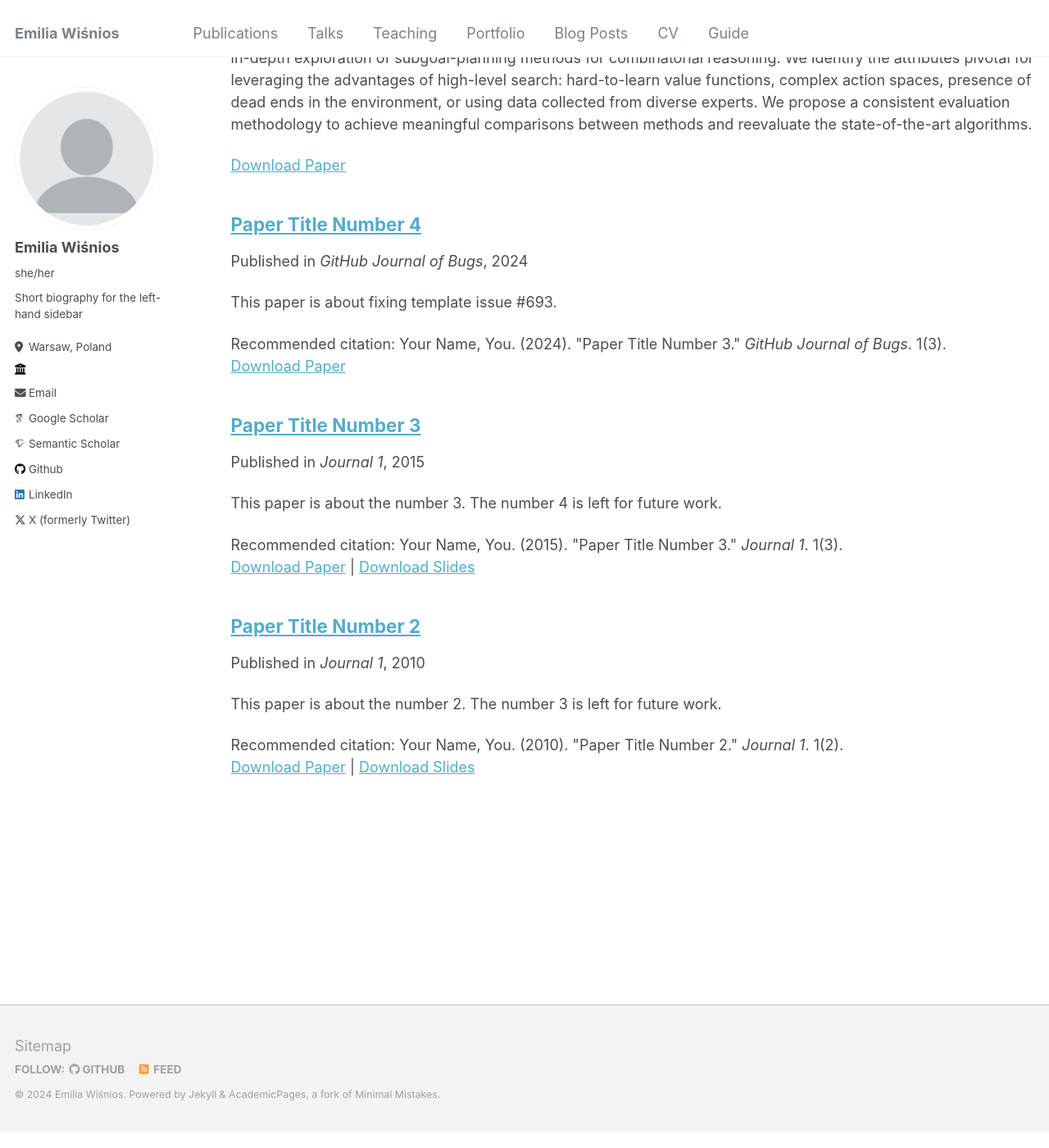
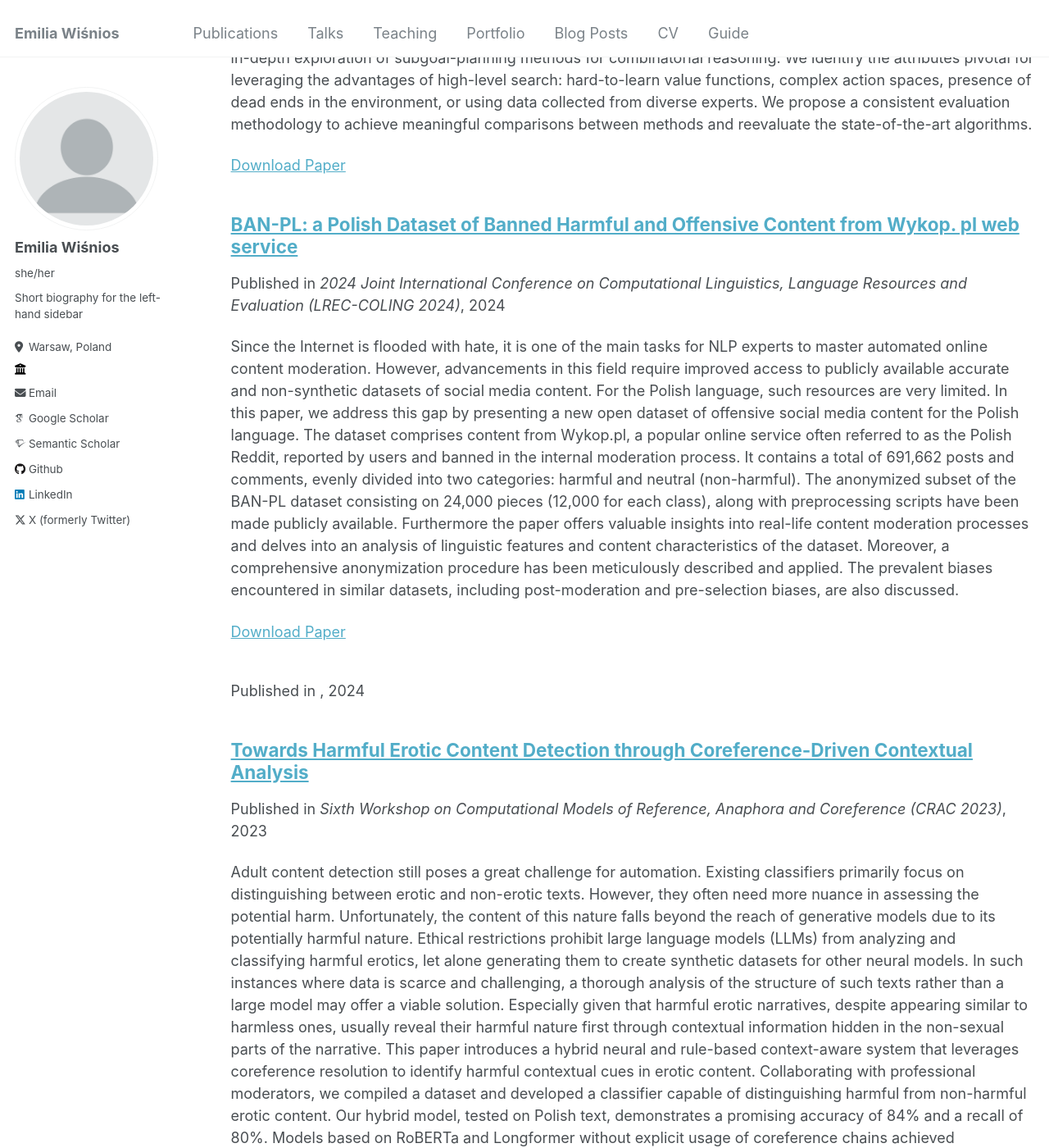
Before and after one commit to emiliawisnios/emiliawisnios.github.io, a Jekyll site: the page built from _pages/publications.md, in a window 1280 px wide and 1400 px high, scrolled down 367 px. Shown: the whole window at 82% size. Built offline with Jekyll 4.4.1, drawn with Linux system fonts in a browser that asks for light colours; some web fonts are replaced; some of the changed text lies outside the part shown.

Commit message:
publication test

```diff
--- a/_publications/2010-10-01-paper-title-number-2.md
+++ /dev/null
@@ -1,13 +0,0 @@
----
-title: "Paper Title Number 2"
-collection: publications
-permalink: /publication/2010-10-01-paper-title-number-2
-excerpt: 'This paper is about the number 2. The number 3 is left for future work.'
-date: 2010-10-01
-venue: 'Journal 1'
-slidesurl: 'http://academicpages.github.io/files/slides2.pdf'
-paperurl: 'http://academicpages.github.io/files/paper2.pdf'
-citation: 'Your Name, You. (2010). &quot;Paper Title Number 2.&quot; <i>Journal 1</i>. 1(2).'
----
-
-The contents above will be part of a list of publications, if the user clicks the link for the publication than the contents of section will be rendered as a full page, allowing you to provide more information about the paper for the reader. When publications are displayed as a single page, the contents of the above "citation" field will automatically be included below this section in a smaller font.
--- a/_publications/2015-10-01-paper-title-number-3.md
+++ /dev/null
@@ -1,13 +0,0 @@
----
-title: "Paper Title Number 3"
-collection: publications
-permalink: /publication/2015-10-01-paper-title-number-3
-excerpt: 'This paper is about the number 3. The number 4 is left for future work.'
-date: 2015-10-01
-venue: 'Journal 1'
-slidesurl: 'http://academicpages.github.io/files/slides3.pdf'
-paperurl: 'http://academicpages.github.io/files/paper3.pdf'
-citation: 'Your Name, You. (2015). &quot;Paper Title Number 3.&quot; <i>Journal 1</i>. 1(3).'
----
-
-The contents above will be part of a list of publications, if the user clicks the link for the publication than the contents of section will be rendered as a full page, allowing you to provide more information about the paper for the reader. When publications are displayed as a single page, the contents of the above "citation" field will automatically be included below this section in a smaller font.
--- /dev/null
+++ b/_publications/2022-11-10-policy-tracker.md
@@ -0,0 +1,12 @@
+---
+title: "Climate Policy Tracker: Pipeline for automated analysis of public climate policies"
+collection: publications
+permalink: /publication/2022-11-10-policy-tracker
+excerpt: 'The number of standardized policy documents regarding climate policy and their publication frequency is significantly increasing. The documents are long and tedious for manual analysis, especially for policy experts, lawmakers, and citizens who lack access or domain expertise to utilize data analytics tools. Potential consequences of such a situation include reduced citizen governance and involvement in climate policies and an overall surge in analytics costs, rendering less accessibility for the public. In this work, we use a Latent Dirichlet Allocation-based pipeline for the automatic summarization and analysis of 10-years of national energy and climate plans (NECPs) for the period from 2021 to 2030, established by 27 Member States of the European Union. We focus on analyzing policy framing, the language used to describe specific issues, to detect essential nuances in the way governments frame their climate policies and achieve climate goals. The methods leverage topic modeling and clustering for the comparative analysis of policy documents across different countries. It allows for easier integration in potential user-friendly applications for the development of theories and processes of climate policy. This would further lead to better citizen governance and engagement over climate policies and public policy research.'
+date: 2022-11-10
+venue: 'Tackling Climate Change with Machine Learning: workshop at NeurIPS 2022'
+paperurl: 'https://neurips.cc/virtual/2022/poster/59304'
+#citation: 'Your Name, You. (2024). &quot;Paper Title Number 3.&quot; <i>GitHub Journal of Bugs</i>. 1(3).'
+---
+
+The contents above will be part of a list of publications, if the user clicks the link for the publication than the contents of section will be rendered as a full page, allowing you to provide more information about the paper for the reader. When publications are displayed as a single page, the contents of the above "citation" field will automatically be included below this section in a smaller font.
--- /dev/null
+++ b/_publications/2023-08-01-unesco.md
@@ -0,0 +1,12 @@
+---
+title: "Deep Dive into the Language of International Relations: NLP-based Analysis of UNESCO's Summary Records"
+collection: publications
+permalink: /publication/2023-08-01-unesco
+excerpt: 'Cultural heritage is an arena of international relations that interests all states worldwide. The inscription process on the UNESCO World Heritage List and the UNESCO Representative List of the Intangible Cultural Heritage of Humanity often leads to tensions and conflicts among states. This research addresses these challenges by developing automatic tools that provide valuable insights into the decision-making processes regarding inscriptions to the two lists mentioned above. We propose innovative topic modelling and tension detection methods based on UNESCO's summary records. Our analysis achieved a commendable accuracy rate of 72% in identifying tensions. Furthermore, we have developed an application tailored for diplomats, lawyers, political scientists, and international relations researchers that facilitates the efficient search of paragraphs from selected documents and statements from specific speakers about chosen topics. This application is a valuable resource for enhancing the understanding of complex decision-making dynamics within international heritage inscription procedures.'
+date: 2023-08-01
+venue: '3rd Workshop on Computational Linguistics for the Political and Social Sciences at KONVENS 2023 Conference'
+paperurl: 'https://aclanthology.org/2023.cpss-1.8/'
+#citation: 'Your Name, You. (2024). &quot;Paper Title Number 3.&quot; <i>GitHub Journal of Bugs</i>. 1(3).'
+---
+
+The contents above will be part of a list of publications, if the user clicks the link for the publication than the contents of section will be rendered as a full page, allowing you to provide more information about the paper for the reader. When publications are displayed as a single page, the contents of the above "citation" field will automatically be included below this section in a smaller font.
--- /dev/null
+++ b/_publications/2023-10-22-crac.md
@@ -0,0 +1,13 @@
+---
+title: "Towards Harmful Erotic Content Detection through Coreference-Driven Contextual Analysis"
+collection: publications
+permalink: /publication/2023-10-22-crac
+excerpt: 'Adult content detection still poses a great challenge for automation. Existing classifiers primarily focus on distinguishing between erotic and non-erotic texts. However, they often need more nuance in assessing the potential harm. Unfortunately, the content of this nature falls beyond the reach of generative models due to its potentially harmful nature. Ethical restrictions prohibit large language models (LLMs) from analyzing and classifying harmful erotics, let alone generating them to create synthetic datasets for other neural models. In such instances where data is scarce and challenging, a thorough analysis of the structure of such texts rather than a large model may offer a viable solution. Especially given that harmful erotic narratives, despite appearing similar to harmless ones, usually reveal their harmful nature first through contextual information hidden in the non-sexual parts of the narrative.
+This paper introduces a hybrid neural and rule-based context-aware system that leverages coreference resolution to identify harmful contextual cues in erotic content. Collaborating with professional moderators, we compiled a dataset and developed a classifier capable of distinguishing harmful from non-harmful erotic content. Our hybrid model, tested on Polish text, demonstrates a promising accuracy of 84% and a recall of 80%. Models based on RoBERTa and Longformer without explicit usage of coreference chains achieved significantly weaker results, underscoring the importance of coreference resolution in detecting such nuanced content as harmful erotics. This approach also offers the potential for enhanced visual explainability, supporting moderators in evaluating predictions and taking necessary actions to address harmful content.'
+date: 2023-10-22
+venue: 'Sixth Workshop on Computational Models of Reference, Anaphora and Coreference (CRAC 2023)'
+paperurl: 'https://aclanthology.org/2023.crac-main.8/'
+#citation: 'Your Name, You. (2024). &quot;Paper Title Number 3.&quot; <i>GitHub Journal of Bugs</i>. 1(3).'
+---
+
+The contents above will be part of a list of publications, if the user clicks the link for the publication than the contents of section will be rendered as a full page, allowing you to provide more information about the paper for the reader. When publications are displayed as a single page, the contents of the above "citation" field will automatically be included below this section in a smaller font.
--- /dev/null
+++ b/_publications/2023-12-20-big-tech-influence.md
@@ -0,0 +1,16 @@
+---
+title: "Big Tech influence over AI research revisited: memetic analysis of attribution of ideas to affiliation"
+collection: publications
+permalink: /publication/2023-12-20-big-tech-influence
+excerpt: """There exists a growing discourse around the domination of Big Tech on the landscape of artificial intelligence (AI) research, yet our comprehension of this phenomenon remains cursory. This paper aims to broaden and deepen our understanding of Big Tech's reach and power within AI research. It highlights the dominance not merely in terms of sheer publication volume but rather in the propagation of new ideas or memes. Current studies often oversimplify the concept of influence to the share of affiliations in academic papers, typically sourced from limited databases such as arXiv or specific academic conferences.
+The main goal of this paper is to unravel the specific nuances of such influence, determining which AI ideas are predominantly driven by Big Tech entities. By employing network and memetic analysis on AI-oriented paper abstracts and their citation network, we are able to grasp a deeper insight into this phenomenon. By utilizing two databases: OpenAlex and S2ORC, we are able to perform such analysis on a much bigger scale than previous attempts.
+Our findings suggest, that while Big Tech-affiliated papers are disproportionately more cited in some areas, the most cited papers are those affiliated with both Big Tech and Academia. Focusing on the most contagious memes, their attribution to specific affiliation groups (Big Tech, Academia, mixed affiliation) seems to be equally distributed between those three groups. This suggests that the notion of Big Tech domination over AI research is oversimplified in the discourse.
+Ultimately, this more nuanced understanding of Big Tech's and Academia's influence could inform a more symbiotic alliance between these stakeholders which would better serve the dual goals of societal welfare and the scientific integrity of AI research."""
+date: 2023-12-20
+# venue: 'Journal 1'
+# slidesurl: 'http://academicpages.github.io/files/slides3.pdf'
+paperurl: 'https://arxiv.org/abs/2312.12881'
+# citation: 'Your Name, You. (2015). &quot;Paper Title Number 3.&quot; <i>Journal 1</i>. 1(3).'
+---
+
+The contents above will be part of a list of publications, if the user clicks the link for the publication than the contents of section will be rendered as a full page, allowing you to provide more information about the paper for the reader. When publications are displayed as a single page, the contents of the above "citation" field will automatically be included below this section in a smaller font.
--- a/_publications/2024-02-17-paper-title-number-4.md
+++ /dev/null
@@ -1,12 +0,0 @@
----
-title: "Paper Title Number 4"
-collection: publications
-permalink: /publication/2024-02-17-paper-title-number-4
-excerpt: 'This paper is about fixing template issue #693.'
-date: 2024-02-17
-venue: 'GitHub Journal of Bugs'
-paperurl: 'http://academicpages.github.io/files/paper3.pdf'
-citation: 'Your Name, You. (2024). &quot;Paper Title Number 3.&quot; <i>GitHub Journal of Bugs</i>. 1(3).'
----
-
-The contents above will be part of a list of publications, if the user clicks the link for the publication than the contents of section will be rendered as a full page, allowing you to provide more information about the paper for the reader. When publications are displayed as a single page, the contents of the above "citation" field will automatically be included below this section in a smaller font.
--- /dev/null
+++ b/_publications/2024-03-26-ban-pl.md
@@ -0,0 +1,13 @@
+---
+title: "BAN-PL: a Polish Dataset of Banned Harmful and Offensive Content from Wykop. pl web service"
+collection: publications
+permalink: /publication/2024-03-26-ban-pl
+excerpt: 'Since the Internet is flooded with hate, it is one of the main tasks for NLP experts to master automated online content moderation. However, advancements in this field require improved access to publicly available accurate and non-synthetic datasets of social media content. For the Polish language, such resources are very limited. In this paper, we address this gap by presenting a new open dataset of offensive social media content for the Polish language. The dataset comprises content from Wykop.pl, a popular online service often referred to as the Polish Reddit, reported by users and banned in the internal moderation process. It contains a total of 691,662 posts and comments, evenly divided into two categories: harmful and neutral (non-harmful). The anonymized subset of the BAN-PL dataset consisting on 24,000 pieces (12,000 for each class), along with preprocessing scripts have been made publicly available. Furthermore the paper offers valuable insights into real-life content moderation processes and delves into an analysis of linguistic features and content characteristics of the dataset. Moreover, a comprehensive anonymization procedure has been meticulously described and applied. The prevalent biases encountered in similar datasets, including post-moderation and pre-selection biases, are also discussed.'
+date: 2024-03-26
+venue: '2024 Joint International Conference on Computational Linguistics, Language Resources and Evaluation (LREC-COLING 2024)'
+# slidesurl: 'http://academicpages.github.io/files/slides2.pdf'
+paperurl: 'https://aclanthology.org/2024.lrec-main.190/'
+# citation: 'Your Name, You. (2010). &quot;Paper Title Number 2.&quot; <i>Journal 1</i>. 1(2).'
+---
+
+The contents above will be part of a list of publications, if the user clicks the link for the publication than the contents of section will be rendered as a full page, allowing you to provide more information about the paper for the reader. When publications are displayed as a single page, the contents of the above "citation" field will automatically be included below this section in a smaller font.
```
Also changed, not shown: _publications/2024-06-05-what_matters.md (+1 -1 lines).
